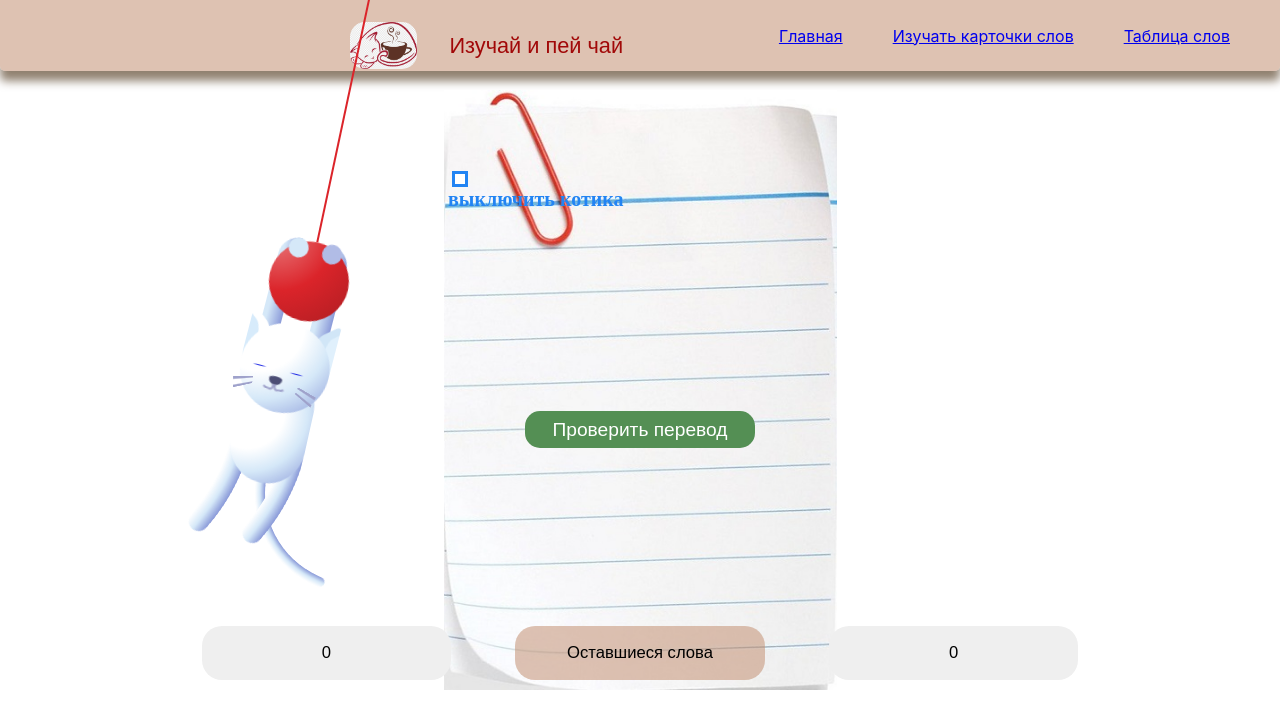
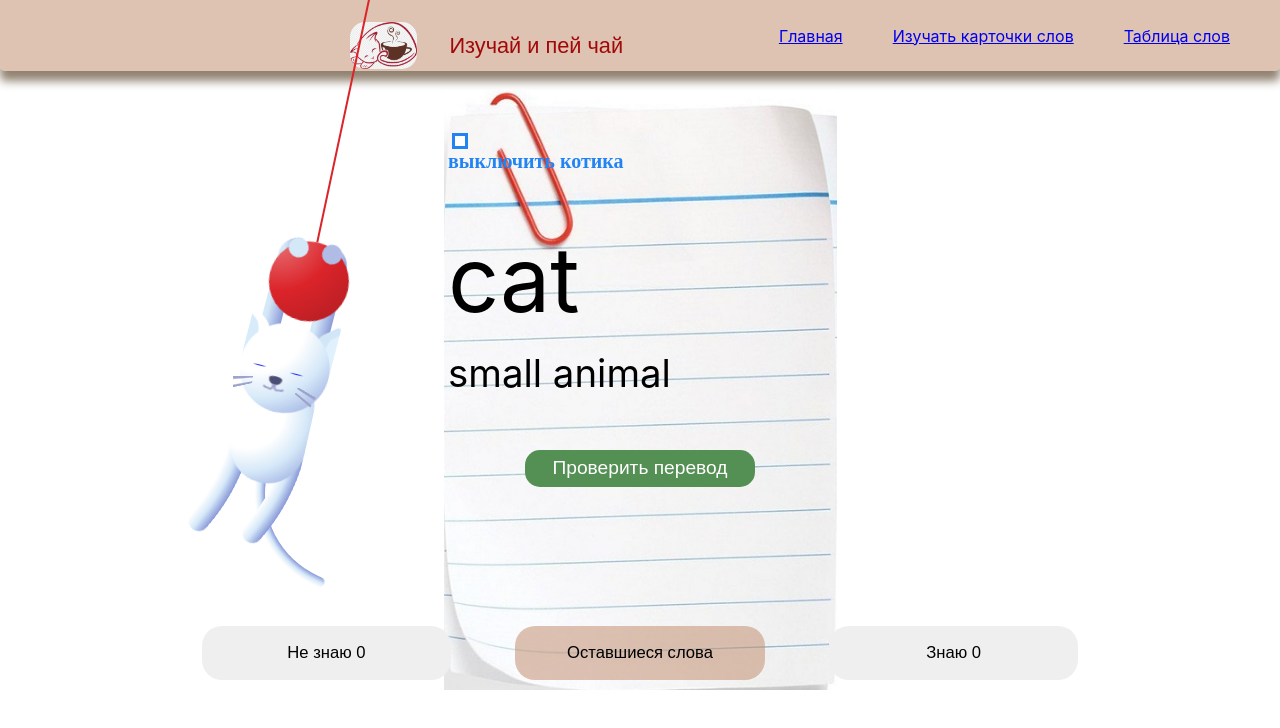
Before and after one commit to NataliBrz/englishApp, a React (Create React App) app: page /learncard in a window 1280 px wide. Shown: the top 728 px of the page. Built offline with nearby package versions, Linux system fonts and the light colour scheme.

Commit message:
+cardBody

```diff
--- a/src/components/Card.jsx
+++ b/src/components/Card.jsx
@@ -4,6 +4,7 @@ import Cat from "./Cat";
 import Header from "./Header";
 import Button from "./Button";
 import ButtonAllWords from "./ButtonAllWords";
+import CardBody from "./CardBody";
 
 const unresolvetWords = [
   {
@@ -22,30 +23,20 @@ const unresolvetWords = [
     translate: "Птица"
   }
 ]
-function Card({ word, description }) {
+
+const element = unresolvetWords[0]
+
+function Card() {
     return (
 
               <div>
               <div> <Header/></div>
-                 <div>
-                  <Cat/>
-                </div>
-                <div  className="bodyCard">
-                <div className="wordsLocation">
-                  <div className="round">
-                    <input type="checkbox" id="cat" className="checkbox"/>
-                    <label for="cat" className="check_agree">выключить котика</label>
-                  </div>
-                  <div className="cardword">{unresolvetWords.name}</div>
-                  <div className="carddescription">{description}</div>
-                  <button className="cardButton">Проверить перевод</button>
-
-                </div>
-                </div>
-                <div className="buttonsCard">
-               <Button/>
+                <Cat/>
+                <CardBody/>
+              <div className="buttonsCard">
+               <Button name="Не знаю"/>
                <ButtonAllWords/>
-               <Button/></div>
+               <Button name="Знаю"/></div>
               </div>
             );
 
--- /dev/null
+++ b/src/components/CardBody.jsx
@@ -0,0 +1,48 @@
+import React from "react";
+import '../components/cardStyle.css'
+
+
+const unresolvetWords = [
+  {
+    name: "cat",
+    description: "small animal",
+    translate: "Кот"
+  },
+  {
+    name: "dog",
+    description: "big animal",
+    translate: "Собака"
+  },
+  {
+    name: "bird",
+    description: "not animal",
+    translate: "Птица"
+  }
+]
+
+const element = unresolvetWords[0]
+
+function CardBody() {
+    return (
+
+              <div>
+
+                <div  className="bodyCard">
+                <div className="wordsLocation">
+                  <div className="round">
+                    <input type="checkbox" id="cat" className="checkbox"/>
+                    <label for="cat" className="check_agree">выключить котика</label>
+                  </div>
+                  <div className="cardword">{element.name}</div>
+                  <div className="carddescription">{element.description}</div>
+                  <button className="cardButton">Проверить перевод</button>
+
+                </div>
+                </div>
+
+              </div>
+            );
+
+  }
+
+  export default CardBody;
```
Also changed, not shown: src/App.js (+1 -6 lines).
